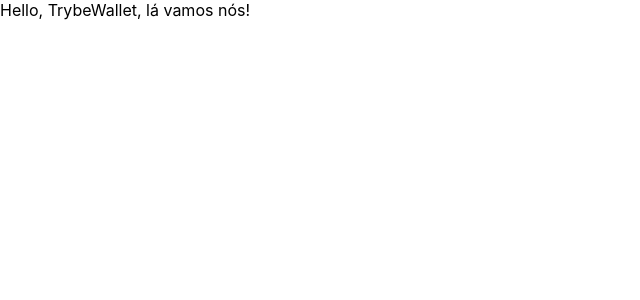
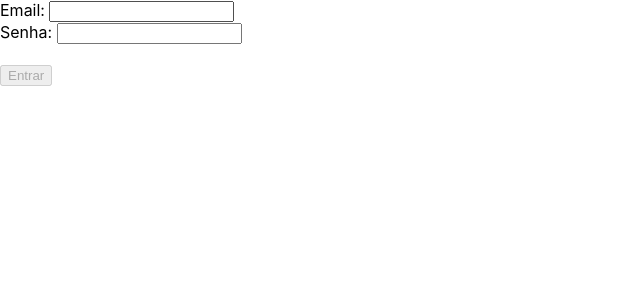
Before and after one commit to brunoro7/trybeWallet, a React (Create React App) app: page / in a window 1280 px wide. Shown: the top 300 px of the page, without its empty margins (0-640 px from the left). Built offline with nearby package versions, Linux system fonts and the light colour scheme.

Commit message:
entregando requisito 1.

```diff
--- a/package.json
+++ b/package.json
@@ -10,6 +10,7 @@
     "@testing-library/react": "10.0.4",
     "@testing-library/user-event": "7.2.1",
     "bootstrap": "4.5.2",
+    "prop-types": "^15.8.1",
     "react": "16.13.1",
     "react-dom": "16.13.1",
     "react-icons": "3.11.0",
@@ -47,6 +48,7 @@
     "@sheerun/mutationobserver-shim": "0.3.3",
     "eslint": "6.8.0",
     "eslint-config-airbnb": "18.2.0",
+    "eslint-config-trybe-frontend": "1.2.3",
     "eslint-plugin-import": "2.22.1",
     "eslint-plugin-jest": "^24.3.6",
     "eslint-plugin-jsx-a11y": "6.4.1",
@@ -56,7 +58,6 @@
     "eslint-plugin-sonarjs": "0.5.0",
     "jest-localstorage-mock": "2.4.3",
     "stylelint": "13.8.0",
-    "stylelint-config-standard": "20.0.0",
-    "eslint-config-trybe-frontend": "1.2.3"
+    "stylelint-config-standard": "20.0.0"
   }
 }
--- a/src/App.js
+++ b/src/App.js
@@ -1,7 +1,17 @@
 import React from 'react';
+import { Route, Switch } from 'react-router-dom';
+import Login from './pages/Login';
+import Wallet from './pages/Wallet';
 
-function App() {
-  return <div>Hello, TrybeWallet, lá vamos nós!</div>;
+class App extends React.Component {
+  render() {
+    return (
+      <Switch>
+        <Route exact path="/" component={ Login } />
+        <Route path="/carteira" component={ Wallet } />
+      </Switch>
+    );
+  }
 }
 
 export default App;
--- a/src/actions/index.js
+++ b/src/actions/index.js
@@ -1 +1,5 @@
 // Coloque aqui suas actions
+
+export const SENDING_EMAIL = 'SENDING_EMAIL';
+
+export const sendingEmailToState = (payload) => ({ type: SENDING_EMAIL, payload });
--- a/src/index.js
+++ b/src/index.js
@@ -2,13 +2,18 @@
 import ReactDOM from 'react-dom';
 import { BrowserRouter } from 'react-router-dom';
 import './index.css';
+import { Provider } from 'react-redux';
 import App from './App';
 import * as serviceWorker from './serviceWorker';
 
+import store from './store';
+
 ReactDOM.render(
-  <BrowserRouter>
-    <App />
-  </BrowserRouter>,
+  <Provider store={ store }>
+    <BrowserRouter>
+      <App />
+    </BrowserRouter>
+  </Provider>,
   document.getElementById('root'),
 );
 
--- a/src/pages/Login.js
+++ b/src/pages/Login.js
@@ -1,9 +1,131 @@
 import React from 'react';
+import PropTypes from 'prop-types';
+import { connect } from 'react-redux';
+import { sendingEmailToState } from '../actions';
 
 class Login extends React.Component {
+  constructor() {
+    super();
+    this.state = {
+      emailValue: '',
+      passwordValue: '',
+      buttonLoginDisable: true,
+    };
+  }
+
+  handleBtnValidation = () => {
+    const { emailValue, passwordValue } = this.state;
+
+    const NumberCompare = 6;// obs: até 6, pq o indice inicia no 0;
+    const checkedPasswordlValue = (passwordValue.length >= NumberCompare);
+
+    const regexEmail = (/^[^@]+@[^@]+\.[^@]+$/i);
+    const comparEmail = regexEmail.test(emailValue);
+
+    // console.log(comparEmail);
+    /** regex usado foi retirado dessa fonte:
+     * ==> https://stackoverflow.com/questions/50330109/simple-regex-pattern-for-email */
+
+    const checkedBtn = (comparEmail && checkedPasswordlValue);
+
+    if (checkedBtn === true) {
+      this.setState({
+        buttonLoginDisable: false,
+      });
+    } else {
+      this.setState({
+        buttonLoginDisable: true,
+      });
+    }
+  };
+
+  handleEmailValue = ({ target }) => {
+    const userEmailValue = target.value;
+    this.setState({
+      emailValue: userEmailValue,
+    }, () => {
+      this.handleBtnValidation();
+    });
+  };
+
+  handlePasswordValue = ({ target }) => {
+    const userPasswordValue = target.value;
+    this.setState({
+      passwordValue: userPasswordValue,
+    }, () => {
+      this.handleBtnValidation();
+    });
+  };
+
+  handleSaveEmail = () => {
+    const { history, sendEmailValue } = this.props;
+    const { emailValue } = this.state;
+
+    sendEmailValue(emailValue);
+
+    history.push('/carteira');
+  }
+
   render() {
-    return <div>Login</div>;
+    const { emailValue, passwordValue, buttonLoginDisable } = this.state;
+
+    // console.log(passwordValue.length);
+    return (
+      <div>
+        <section>
+
+          <div>
+            <label htmlFor="inputEmail">
+              Email:
+              {' '}
+              <input
+                type="text"
+                data-testid="email-input"
+                name="inputEmail"
+                id="inputEmail"
+                value={ emailValue }
+                onChange={ this.handleEmailValue }
+              />
+            </label>
+            <br />
+            <label htmlFor="passwordValue">
+              Senha:
+              {' '}
+              <input
+                type="password"
+                data-testid="password-input"
+                name="passwordValue"
+                id="passwordValue"
+                value={ passwordValue }
+                onChange={ this.handlePasswordValue }
+              />
+            </label>
+          </div>
+
+          <br />
+          <button
+            type="button"
+            id="btn_enter"
+            disabled={ buttonLoginDisable }
+            onClick={ this.handleSaveEmail }
+          >
+            Entrar
+          </button>
+        </section>
+      </div>
+    );
   }
 }
 
-export default Login;
+const mapDispatchToProps = (dispatch) => ({
+  sendEmailValue: (payload) => dispatch(sendingEmailToState(payload)),
+});
+
+Login.propTypes = {
+  history: PropTypes.shape({
+    push: PropTypes.func,
+  }).isRequired,
+  sendEmailValue: PropTypes.func.isRequired,
+};
+
+export default connect(null, mapDispatchToProps)(Login);
--- a/src/reducers/index.js
+++ b/src/reducers/index.js
@@ -1,5 +1,13 @@
-// import user from './user';
-// import wallet from './wallet';
+import { combineReducers } from 'redux';
+import user from './user';
+import wallet from './wallet';
 
 // Configure os seus reducers.
 // ATENÇÃO: você obrigatoriamente tem que utilizar as chaves "user" e "wallet" no seu estado global
+
+const rootReducer = combineReducers({
+  user,
+  wallet,
+});
+
+export default rootReducer;
--- a/src/reducers/user.js
+++ b/src/reducers/user.js
@@ -1 +1,18 @@
 // Esse reducer será responsável por tratar as informações da pessoa usuária
+const INITTIAL_STATE = {
+  email: '',
+};
+
+const user = (state = INITTIAL_STATE, action) => {
+  switch (action.type) {
+  case 'SENDING_EMAIL':
+    return {
+      ...state,
+      email: action.payload,
+    };
+  default:
+    return state;
+  }
+};
+
+export default user;
--- a/src/reducers/wallet.js
+++ b/src/reducers/wallet.js
@@ -1 +1,14 @@
 // Esse reducer será responsável por tratar o todas as informações relacionadas as despesas
+const INITTIAL_STATE = {
+  currencies: [],
+  expenses: [],
+};
+
+const wallet = (state = INITTIAL_STATE, action) => {
+  switch (action.type) {
+  default:
+    return state;
+  }
+};
+
+export default wallet;
--- /dev/null
+++ b/src/store/index.js
@@ -0,0 +1,11 @@
+import { createStore, applyMiddleware } from 'redux';
+import { composeWithDevTools } from 'redux-devtools-extension';
+import thunk from 'redux-thunk';
+import rootReducer from '../reducers';
+
+const store = createStore(
+  rootReducer,
+  composeWithDevTools(applyMiddleware(thunk)),
+);
+
+export default store;
```
